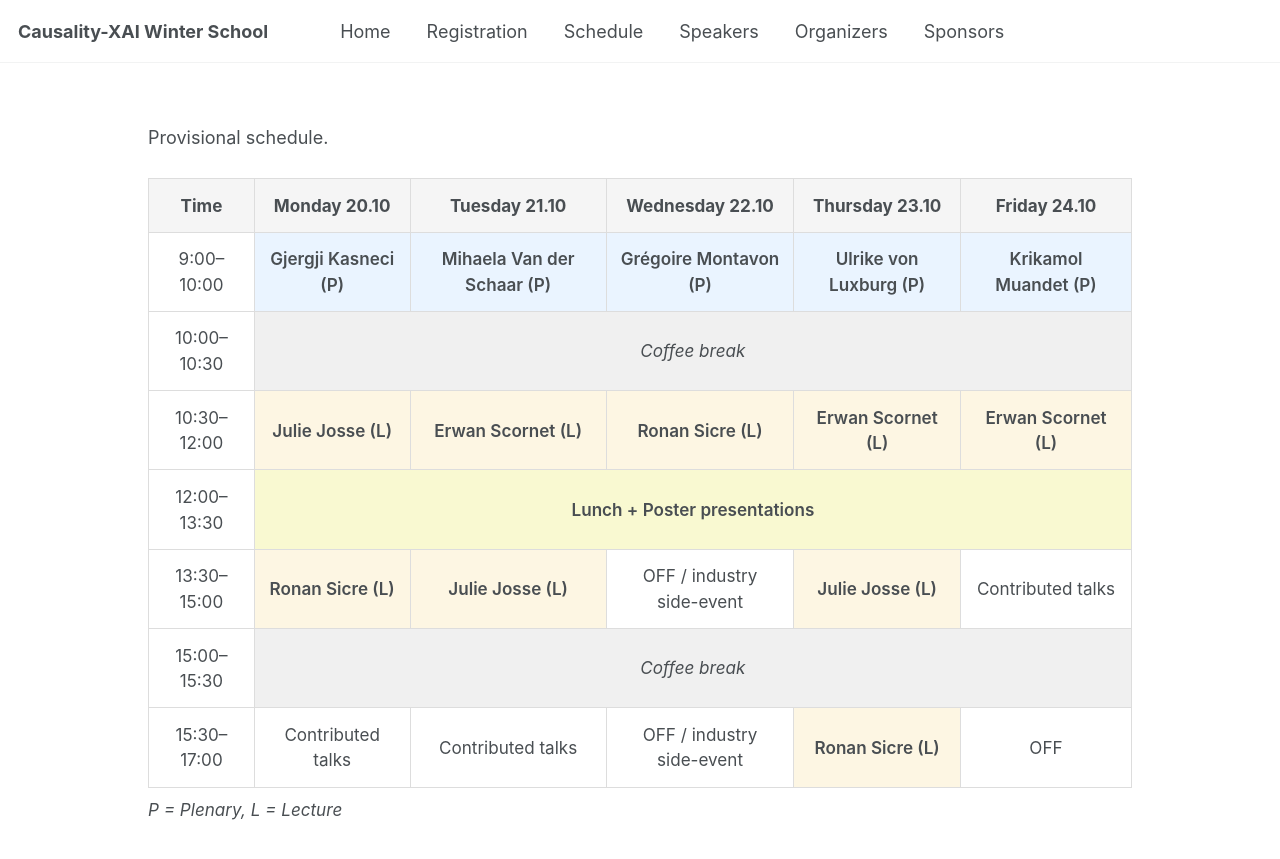
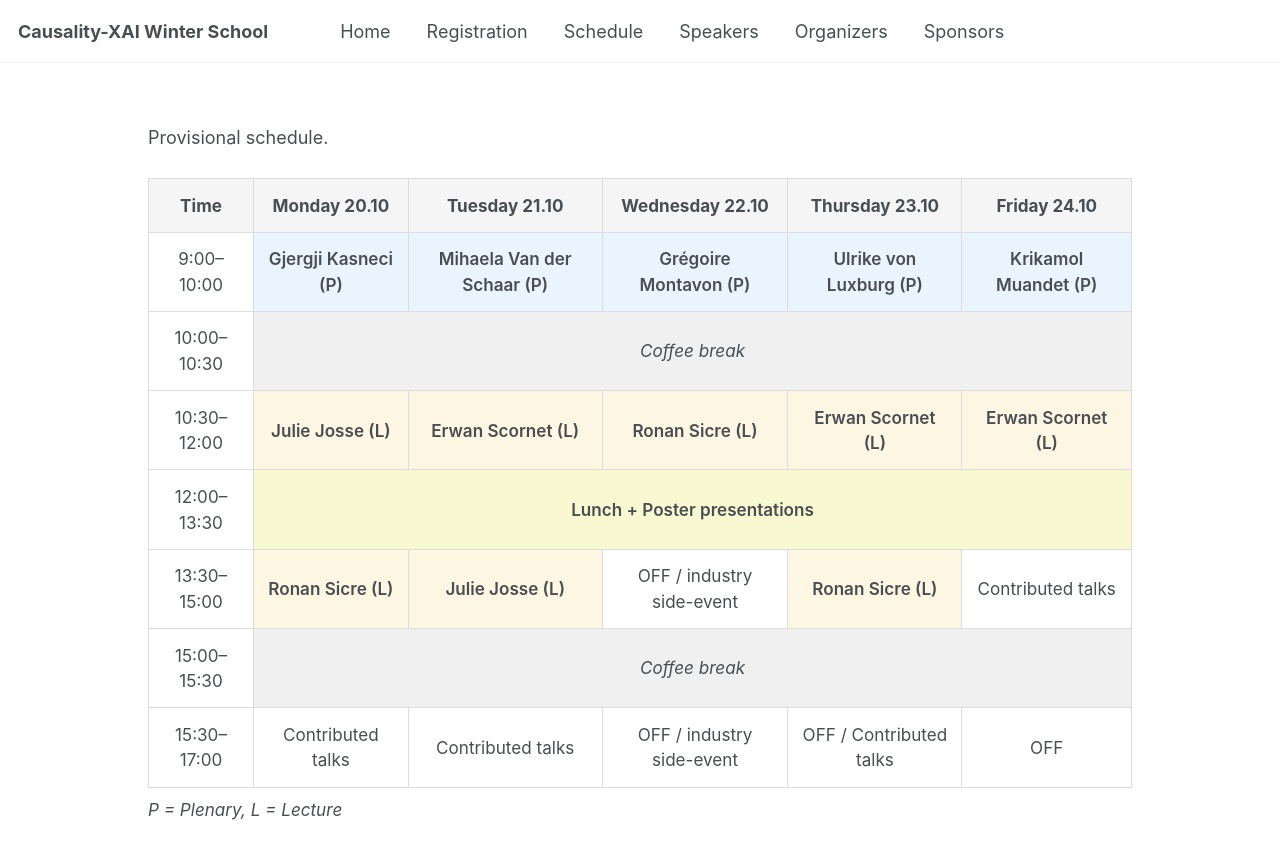
Before and after one commit to XAI-Winter-School/xai-winter-school.github.io, a Jekyll site: the page built from _pages/schedule.md, in a window 1280 px wide and 1011 px high. Shown: the top 859 px of the window. Built offline with Jekyll 4.4.1, drawn with Linux system fonts in a browser that asks for light colours.

Commit message:
update schedule

```diff
--- a/_pages/schedule.md
+++ b/_pages/schedule.md
@@ -92,7 +92,7 @@ Provisional schedule.
       <td class="lecture">Ronan Sicre (L)</td>
       <td class="lecture">Julie Josse (L)</td>
       <td>OFF / industry side-event</td>
-      <td class="lecture">Julie Josse (L)</td>
+      <td class="lecture">Ronan Sicre (L)</td>
       <td>Contributed talks</td>
     </tr>
     <tr>
@@ -104,7 +104,7 @@ Provisional schedule.
       <td>Contributed talks</td>
       <td>Contributed talks</td>
       <td>OFF / industry side-event</td>
-      <td class="lecture">Ronan Sicre (L)</td>
+      <td>OFF / Contributed talks </td>
       <td>OFF</td>
     </tr>
   </tbody>
```
Also changed, not shown: _pages/about.md (+1 -1 lines).
